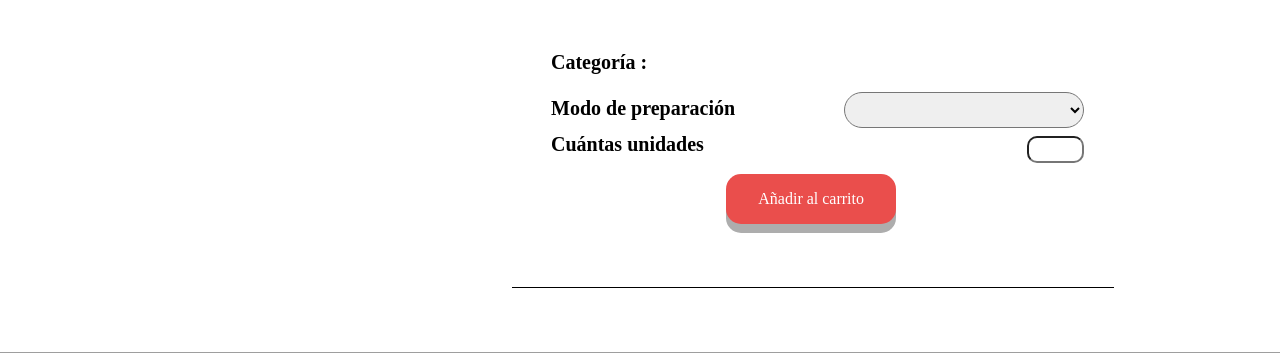
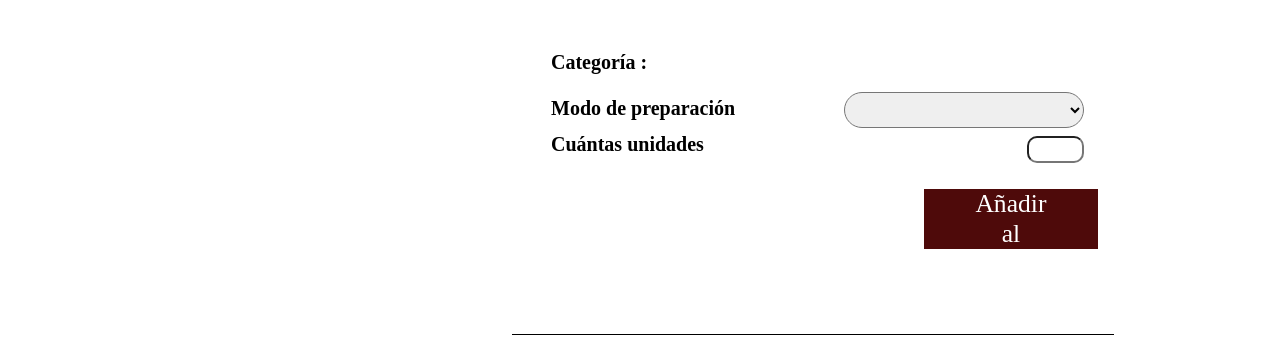
Before and after one commit to TuGfa354/MicroserviciosSecurizadoWeb, a PHP site: the page made by HTML/Carnes/ternera/Aguja de ternera.php in a window 1280 px wide. Shown: the part 342-695 px from the top of the page. Run offline with PHP 8.4, Linux system fonts and the light colour scheme; lists and menus that the app fills with data are empty; some libraries are stand-ins or nearby versions; some web fonts are replaced; grey boxes are pictures that could not be loaded.

Commit message:
Comit del btn carrito

```diff
--- a/CSS/producto.css
+++ b/CSS/producto.css
@@ -362,39 +362,44 @@ label {
     text-align: center;
 
 }
-
-.boton {
-    margin: auto;
-    width: 35%;
-
-}
-
-.btn {
-    background-color: rgba(229, 34, 32, 255);
-    border: none;
-    color: white;
-    padding: 16px 32px;
-    text-align: center;
-    font-size: 16px;
-    margin: 4px 2px;
-    opacity: 0.8;
-    transition: 0.3s;
-    margin-top: 10%;
-    cursor: pointer;
-    box-shadow: 0 9px #999;
-    border-radius: 15px;
-
-}
-
-.btn:active {
-
-    box-shadow: 0 5px #666;
-    transform: translateY(4px);
-}
-
-.btn:hover {
-    opacity: 1
-}
+.boton{
+    background:#4e0a0a;
+    color:#fff;
+    border:none;
+    position:relative;
+    height:60px;
+    font-size:1.6em;
+    padding:0 2em;
+    cursor:pointer;
+    transition:800ms ease all;
+    outline:none;
+    margin-left: 70%;
+    margin-top: 5%;
+  }
+  .boton:hover{
+    background:#fff;
+    color:#4e0a0a;
+  }
+  .boton:before,.boton:after{
+    content:'';
+    position:absolute;
+    top:0;
+    right:0;
+    height:2px;
+    width:0;
+    background: #4e0a0a;
+    transition:400ms ease all;
+  }
+  .boton:after{
+    right:inherit;
+    top:inherit;
+    left:0;
+    bottom:0;
+  }
+  .boton:hover:before,.boton:hover:after{
+    width:100%;
+    transition:800ms ease all;
+  }
 
 
 
--- a/HTML/Carnes/ternera/Aguja de ternera.php
+++ b/HTML/Carnes/ternera/Aguja de ternera.php
@@ -46,7 +46,7 @@
                 </div>
                 <label for="cantidad">Cuántas unidades</label>
                 <input id="numero" type="number">
-                <div class="boton"><button class="btn">Añadir al carrito</button></div>
+                <button class="boton">Añadir al carrito</button>
             </div>
         </div>
 
```
